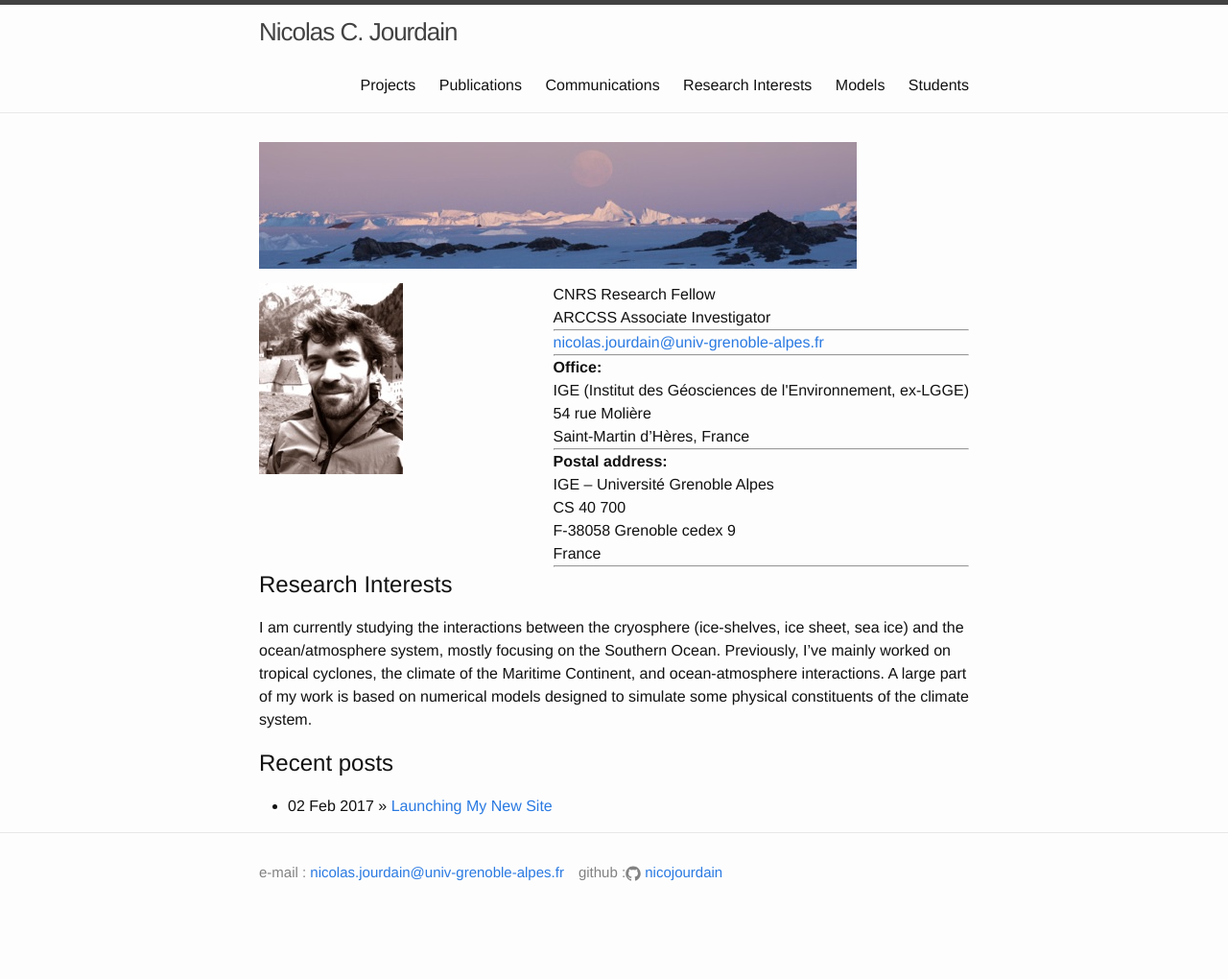
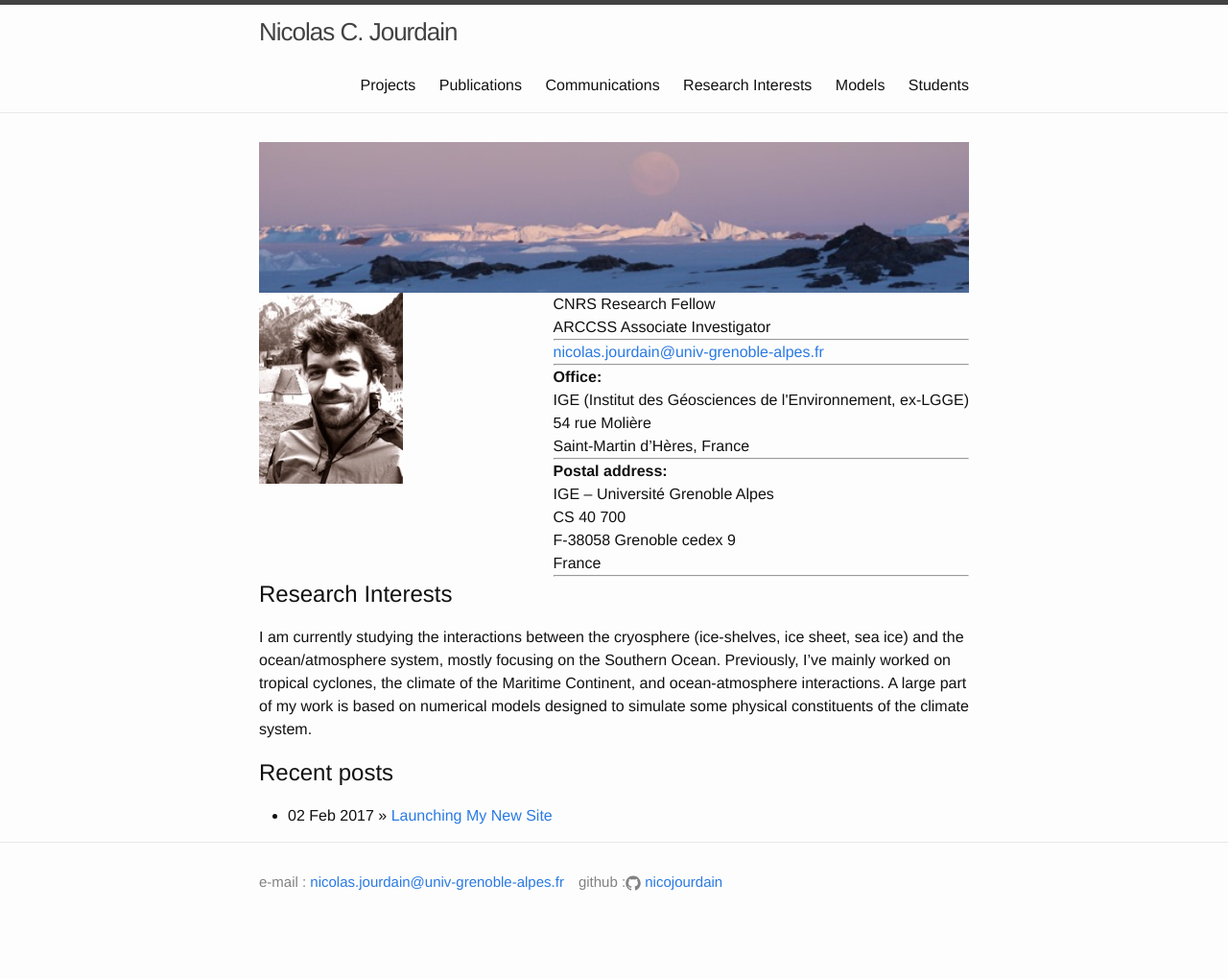
Before and after one commit to nicojourdain/nicojourdain.github.io, a Jekyll site: the page built from index.md, in a window 1280 px wide. Shown: the whole page at 96% size. Built offline with Jekyll 4.4.1, drawn with Linux system fonts in a browser that asks for light colours.

Commit message:
new header for TROIS AS

```diff
--- a/index.md
+++ b/index.md
@@ -2,7 +2,9 @@
 layout: default
 ---
 
-![baniere1]({{site.baseurl}}/img/baniere_3.jpg)
+<div>
+<img src="{{site.url}}img/baniere_3.jpg" width="100%" height="100%"/>
+</div>
 
 {::nomarkdown}
 <div style="display:inline;text-align:left;">
```
